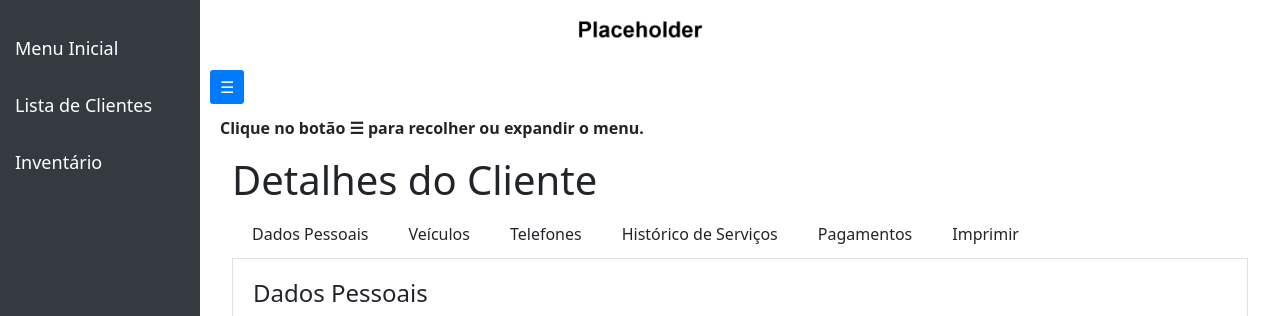
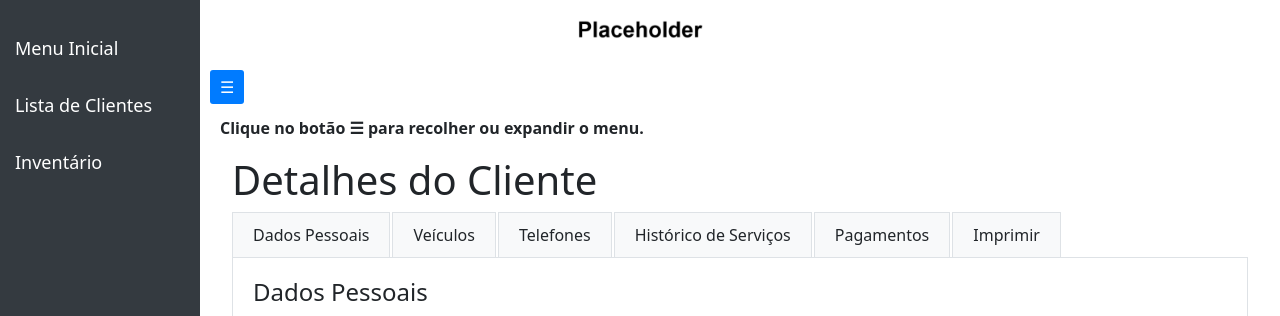
Before and after one commit to IgorKock/Oficina-Web, a Flask app: template app/templates/cliente.html in a window 1280 px wide. Shown: the top 316 px of the page. Run offline with Flask 3, Linux system fonts and the light colour scheme; the template is opened without the code that fills it, so the values that code supplies are empty.

Commit message:
Update cliente.html

```diff
--- a/app/templates/cliente.html
+++ b/app/templates/cliente.html
@@ -12,23 +12,28 @@
             list-style: none;
             padding: 0;
             margin: 0;
+            border-bottom: 1px solid #dee2e6; /* Adiciona uma borda na parte inferior da navegação */
         }
 
         .nav-tab-item {
             padding: 10px 20px;
             cursor: pointer;
-            border-bottom: 2px solid transparent;
+            border: 1px solid #dee2e6; /* Adiciona borda em todos os lados */
+            border-bottom: none; /* Remove a borda inferior para conectar com o conteúdo */
+            margin-right: 2px; /* Espaçamento entre as abas */
+            background-color: #f8f9fa; /* Um leve fundo cinza */
         }
 
         .nav-tab-item.active {
             border-bottom-color: #007bff; /* Cor da aba ativa */
+            background-color: #fff; /* Fundo branco para a aba ativa */
         }
 
         .tab-content {
             display: none;
             padding: 20px;
             border: 1px solid #dee2e6;
-            border-top: none;
+            border-top: none; /* Remove a borda superior para conectar com as abas */
         }
 
         .tab-content.active {
```
